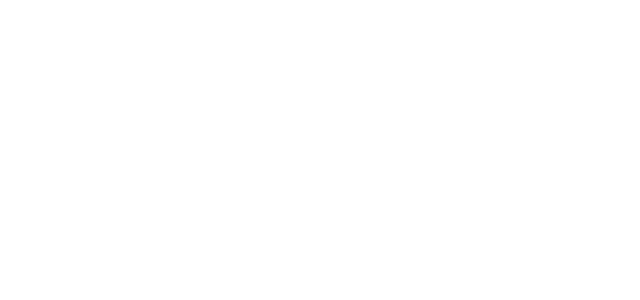
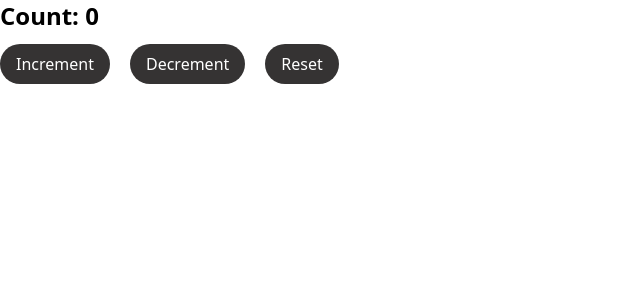
Before and after one commit to Phoenix-Domain/my-typescript-app, a React (Vite) app: page / in a window 1280 px wide. Shown: the top 300 px of the page, without its empty margins (0-640 px from the left). Built offline with nearby package versions, Linux system fonts and the light colour scheme.

Commit message:
feat: add text and buttons to count component

```diff
--- a/src/components/Counter.tsx
+++ b/src/components/Counter.tsx
@@ -1,7 +1,30 @@
+import { useState } from 'react';
+
 function Counter(){
+  const [count, setCount] = useState<number>(0)
   return(
     <>
+      <p className='text-2xl font-bold'>Count: {count}</p>
 
+      <div className='flex w-fit gap-5 my-3'>
+        <button type='button' className='bg-[rgb(53,51,51)] text-white px-4 py-2 rounded-full' onClick={() => {
+          setCount(prevVal => prevVal + 1)
+        }}>
+          Increment
+        </button>
+
+        <button type='button' className='bg-[rgb(53,51,51)] text-white px-4 py-2 rounded-full' onClick={() => {
+          setCount(prevVal => prevVal - 1)
+        }}>
+          Decrement
+        </button>
+
+        <button type='button' className='bg-[rgb(53,51,51)] text-white px-4 py-2 rounded-full' onClick={() => {
+          setCount(0)
+        }}>
+          Reset
+        </button>
+      </div>
     </>
   )
 }
```
